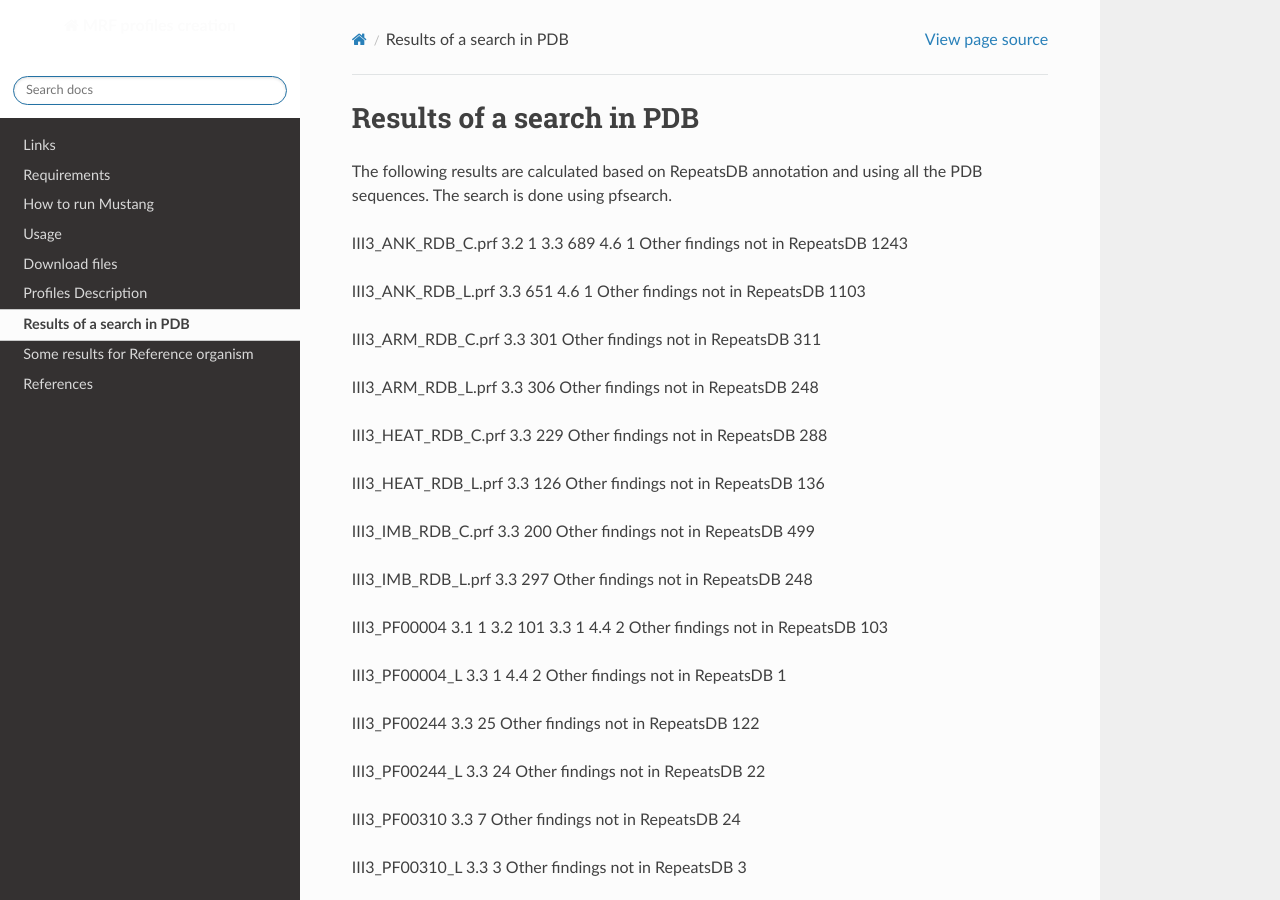
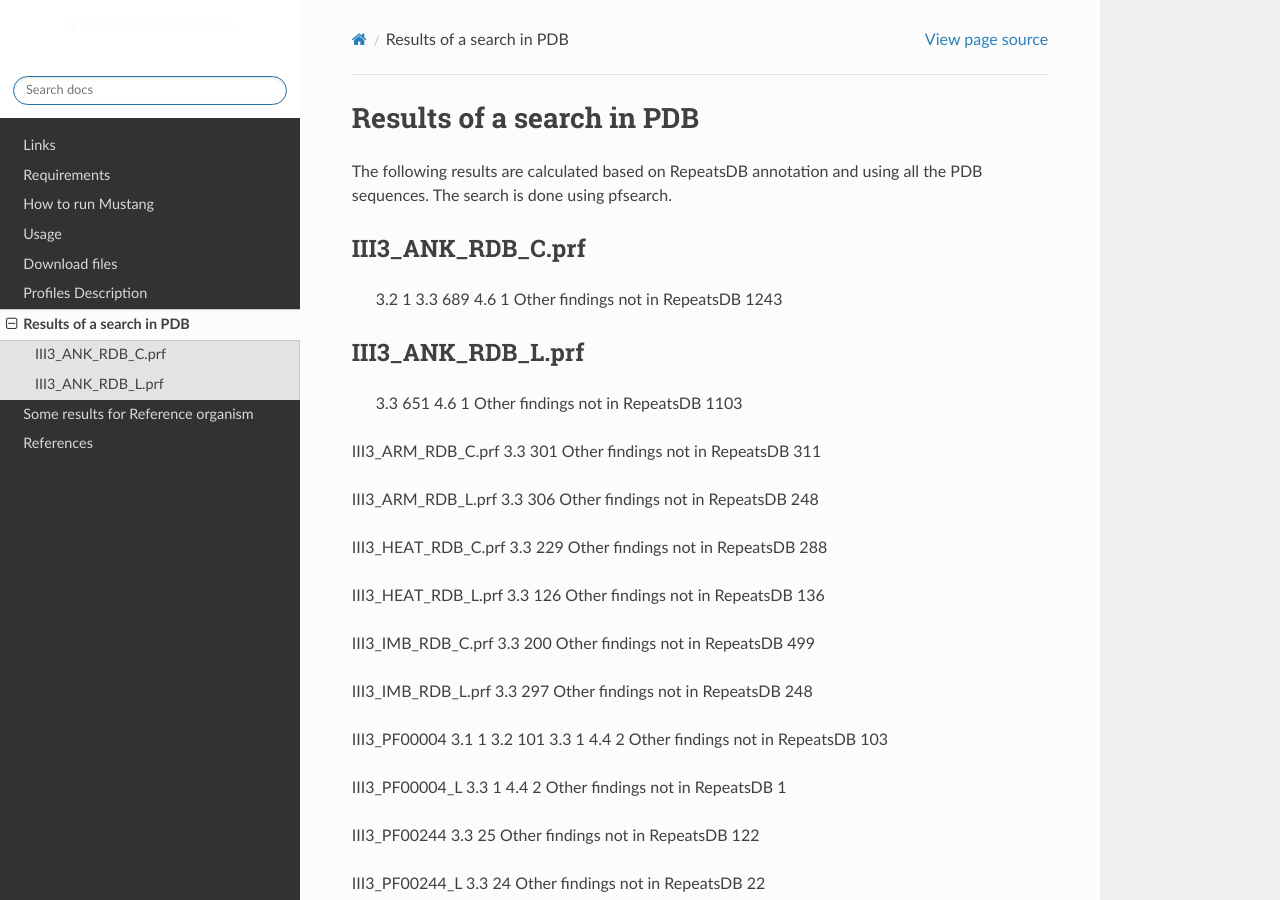
Before and after one commit to DraLaylaHirsh/MRFprofilesCreation, a Sphinx documentation site: the page built from docs/PDBresults.rst, in a window 1280 px wide and 900 px high. Built offline with Sphinx 7.4.7 and the Read the Docs theme 2.0.0, drawn with Linux system fonts in a browser that asks for light colours.

```diff
--- a/docs/PDBresults.rst
+++ b/docs/PDBresults.rst
@@ -3,15 +3,17 @@ Results of a search in PDB
 The following results are calculated based on RepeatsDB annotation and using all the PDB sequences. The search is done using pfsearch.
 
 III3_ANK_RDB_C.prf
-3.2 1
-3.3 689
-4.6 1
-Other findings not in RepeatsDB 1243
+------------------
+  3.2 1
+  3.3 689
+  4.6 1
+  Other findings not in RepeatsDB 1243
 
 III3_ANK_RDB_L.prf
-3.3 651
-4.6 1
-Other findings not in RepeatsDB 1103
+------------------
+  3.3 651
+  4.6 1
+  Other findings not in RepeatsDB 1103
 
 III3_ARM_RDB_C.prf
 3.3 301
```
